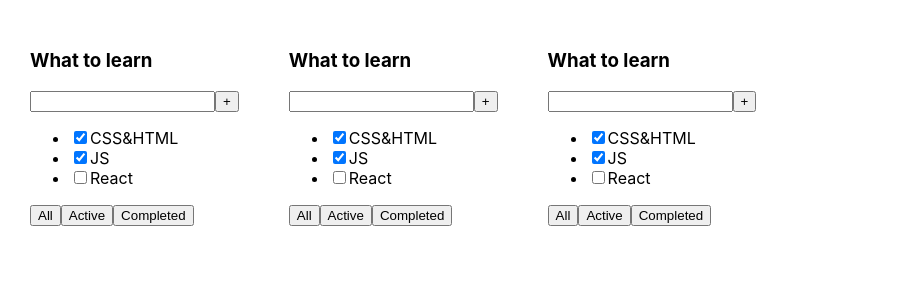
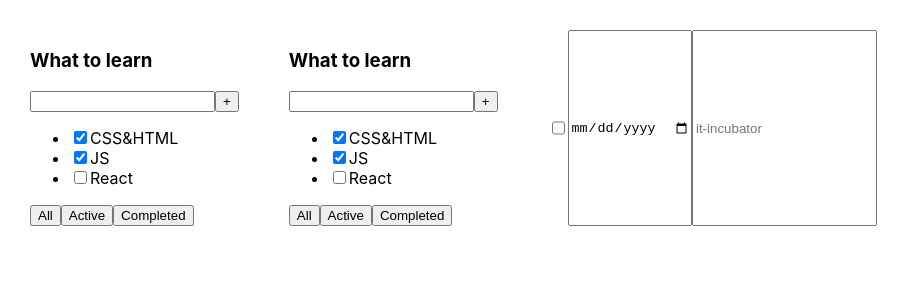
Before and after one commit to hlibyelkhov/todolist, a React (Create React App) app: page / in a window 1280 px wide. Shown: the top 300 px of the page, without its empty margins (0-910 px from the left). Built offline with nearby package versions, Linux system fonts and the light colour scheme.

Commit message:
App changes

```diff
--- a/src/App.tsx
+++ b/src/App.tsx
@@ -9,7 +9,10 @@ function App() {
 
             <Todolist/>
             <Todolist/>
-            <Todolist/>
+
+            <input type="checkbox"/>
+            <input type="date"/>
+            <input placeholder={"it-incubator"}/>
         </div>
     );
 }
```
